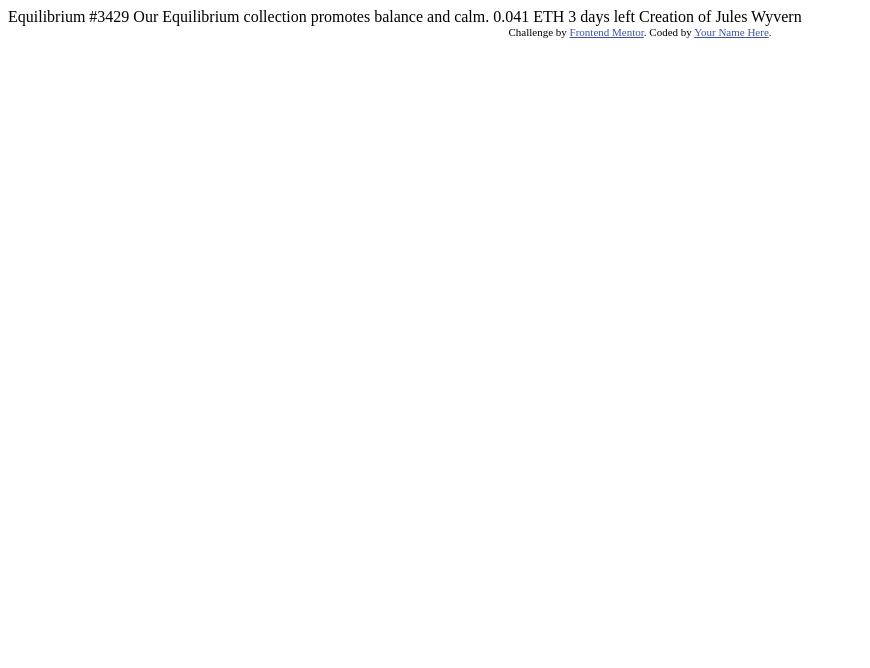
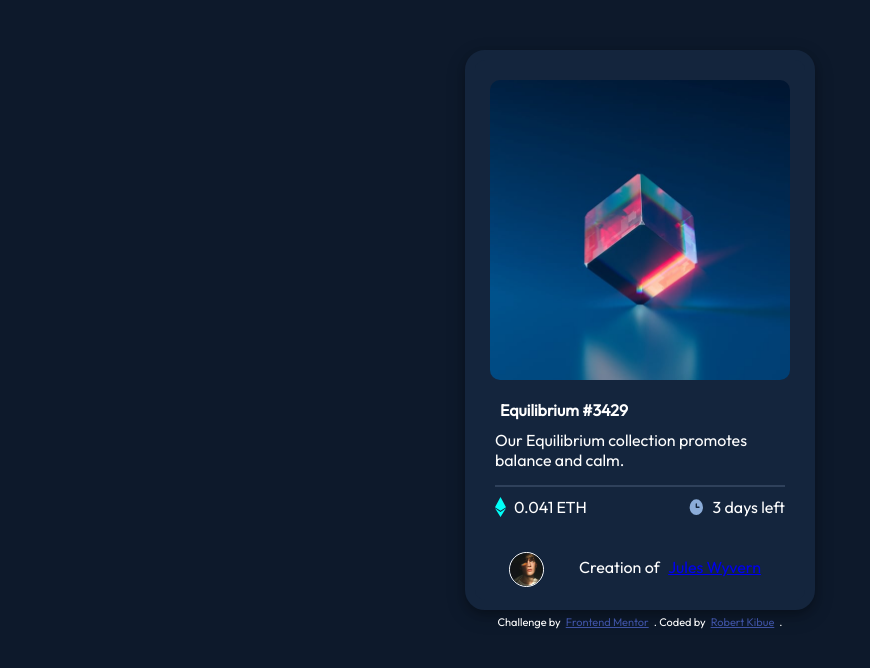
Before and after one commit to Robert-Thaiyah/NFT-preview-card, a plain HTML site: page index.html in a window 1280 px wide. Shown: the whole page, without its empty margins (0-870 px from the left). Drawn offline with Linux system fonts and the light colour scheme.

Commit message:
css added

```diff
--- /dev/null
+++ b/css/styles.css
@@ -0,0 +1,110 @@
+@import url('https://fonts.googleapis.com/css2?family=Outfit&display=swap');
+
+* {
+    padding: 0;
+    margin: 0;
+    box-sizing: border-box;
+}
+
+
+body {
+    background-color:hsl(217, 54%, 11%) ;
+    color: hsl(0, 0%, 100%);
+    font-family: 'Outfit', sans-serif;
+    margin: auto;
+}
+
+.card {
+    display: flex;
+    flex-direction: column;
+    border: 10px solid hsl(216, 50%, 16%) ;
+    /* border-style: hidden; */
+    margin: auto;
+    margin-top: 50px;
+    background-color: hsl(216, 50%, 16%);
+   width: 350px;
+   height: 560px;
+   padding:20px 0 0 0;
+   border-radius: 20px;
+   box-shadow: 0 4px 8px 0 rgba(0, 0, 0, 0.2), 0 6px 20px 0 rgba(0, 0, 0, 0.19);
+}
+
+.image {
+    display: flex;
+    align-items: center;
+    justify-content: center;
+    margin-bottom: 20px;
+}
+
+.nft-image {
+    width: 300px;
+    height: 300px;
+    border-radius: 10px;
+}
+
+.title p{
+    text-align: left;
+    font-weight: 600;
+    padding-left: 25px;
+}
+
+.card .content p{
+    display: flex;
+    font-weight: 400;
+    text-align: left;
+    padding: 10px 20px;
+
+}
+
+.price-tags {
+    display: flex;
+    align-items: center;
+    padding: 5px 20px;
+    justify-content: space-between;
+}
+
+.eth {
+    display: flex;
+    gap: 8px;
+}
+
+.time {
+    display: flex;
+    gap: 8px;
+}
+
+.border {
+    border: 1px solid hsl(215, 32%, 27%);
+    display: flex;
+    align-items: center;
+    margin: 5px 20px;
+
+}
+.icon-face {
+    justify-content: center;
+    display: flex;
+    gap: 30px;
+    margin: 30px 0 30px 0;
+}
+
+.icon-face p, a {
+    padding: 5px;
+    text-align: center;
+}
+.profile {
+   height: 35px;
+   border: 1px solid #fff;
+   border-radius: 50%;
+
+}
+
+.attribution a {
+    color: hsl(228, 45%, 44%);
+}
+
+.attribution {
+    display: flex;
+    align-items: center;
+    justify-content: center;
+    font-size: 11px;
+}
--- a/index.html
+++ b/index.html
@@ -7,27 +7,46 @@
   <link rel="icon" type="image/png" sizes="32x32" href="./images/favicon-32x32.png">
 
   <title>Frontend Mentor | NFT preview card component</title>
+  <link rel="stylesheet" href="./css/styles.css">
 
-  <!-- Feel free to remove these styles or customise in your own stylesheet 👍 -->
-  <style>
-    .attribution { font-size: 11px; text-align: center; }
-    .attribution a { color: hsl(228, 45%, 44%); }
-  </style>
 </head>
 <body>
 
-  Equilibrium #3429
+  <section class="card">
+    <div class="image">
+      <img src="./images/image-equilibrium.jpg" alt="NFT Equilibrium Coin" class="nft-image">
+    </div>
 
-  Our Equilibrium collection promotes balance and calm.
+    <div class="title">
+      <p>Equilibrium #3429 </p>
+    </div>
+    <div class="content">
+      <p> Our Equilibrium collection promotes balance and calm.</p>
+    </div>
 
-  0.041 ETH
-  3 days left
+    <div class="border">
 
-  Creation of Jules Wyvern
+    </div>
+
+    <div class="price-tags">
+      <div class="eth">
+        <img src="/images/icon-ethereum.svg" alt="etherium icon"><p>0.041 ETH</p>
+      </div>
+      <div class="time">
+        <img src="/images/icon-clock.svg" alt="clock icon"><p>3 days left</p>
+      </div>
+
+    </div>
+
+    <div class="icon-face">
+      <img src="./images/image-avatar.png" alt="" class="profile">
+      <p> Creation of <a href="#"> Jules Wyvern </a></p>
+    </div>
+  </section>
 
   <div class="attribution">
     Challenge by <a href="https://www.frontendmentor.io?ref=challenge" target="_blank">Frontend Mentor</a>.
-    Coded by <a href="#">Your Name Here</a>.
+    Coded by <a href="#">Robert Kibue</a>.
   </div>
 </body>
 </html>
```
Also changed, not shown: 1 other file.
